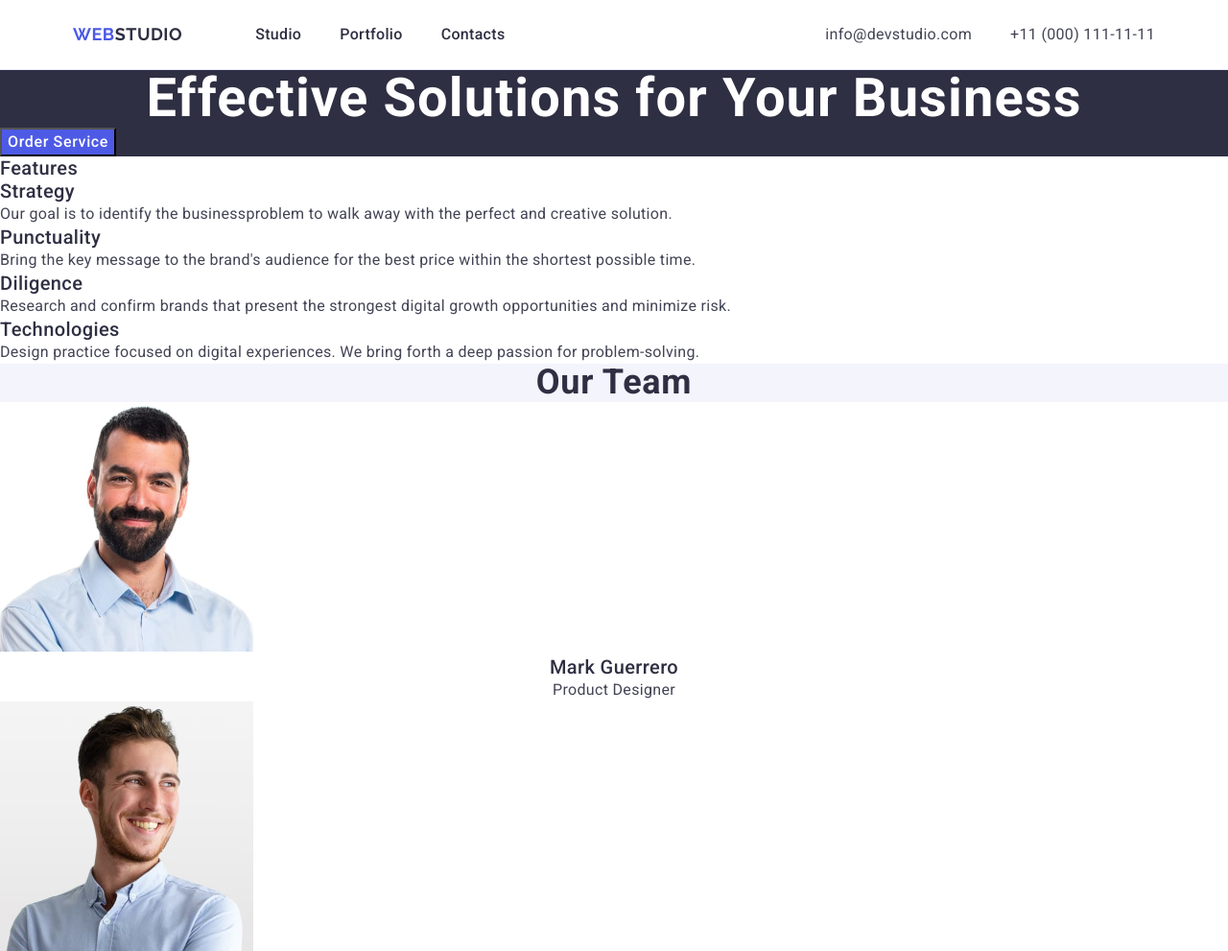
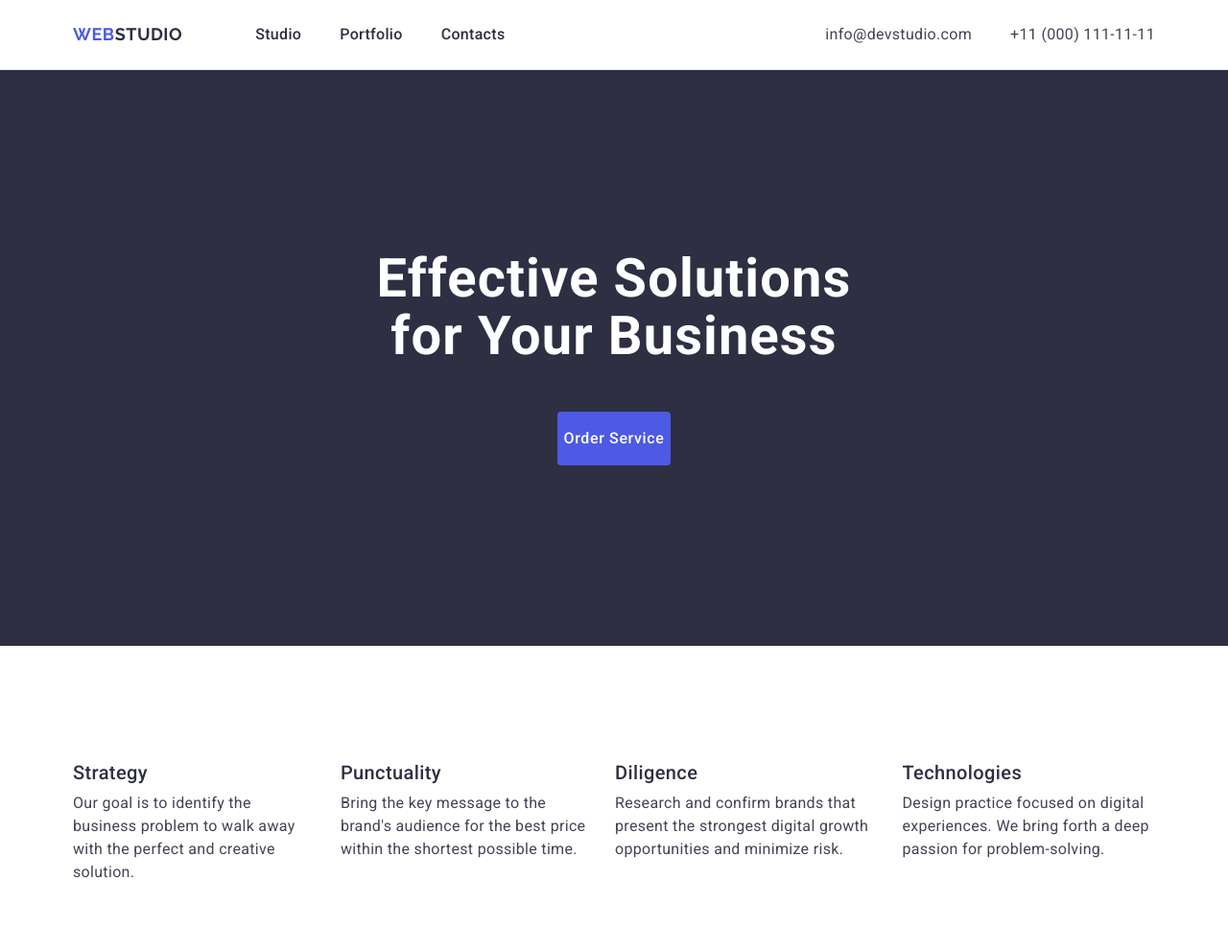
Before and after one commit to DmytroCo/goit-markup-hw-03, a plain HTML site: page index.html in a window 1280 px wide. Shown: the top 991 px of the page at 96% size. Drawn offline with nearby package versions, Linux system fonts and the light colour scheme.

Commit message:
hw3 update section2

```diff
--- a/css/styles.css
+++ b/css/styles.css
@@ -102,9 +102,13 @@ padding: 24px 0;
 
 /*section1*/
 .section {
+        padding: 188px 0;
         background-color: #2e2f42;
 }
 .section-main {
+        margin: 0 auto;
+        margin-bottom: 48px;
+        max-width: 496px;
         font-family: Roboto;
         font-size: 56px;
         font-weight: 700;
@@ -123,6 +127,12 @@ padding: 24px 0;
         color: #ffffff;
         opacity: 0px;
         cursor: pointer;
+        display: block;
+        max-width: 169px;
+        border-radius: 4px;
+        height: 56px;
+        border: none;
+        margin: 0 auto;
 }
 .section-button:hover, .section-button:focus {
         background-color:#404BBF;
@@ -130,6 +140,28 @@ padding: 24px 0;
 /*end section1*/
 
 /*section 2*/
+.second-section {
+        padding: 120px 0;
+}
+.invisible-features{
+        position: absolute;
+        width: 1px;
+        height: 1px;
+        margin: -1px;
+        border: 0;
+        padding: 0;
+        white-space: nowrap;
+        clip-path: inset(100%);
+        clip: rect(0 0 0 0);
+        overflow: hidden;
+}
+.features-ul {
+        display: flex;
+        gap: 24px;
+}
+.features-li{
+        max-width: calc((100%-72px)/4);
+}
 .feature-section {
         font-family: Roboto;
         font-size: 20px;
@@ -138,6 +170,7 @@ padding: 24px 0;
         letter-spacing: 0.02em;
         text-align: left;
         color: #2E2F42;
+        margin-bottom: 8px;
 }
 .feature-text {
         font-family: Roboto;
--- a/index.html
+++ b/index.html
@@ -39,35 +39,39 @@
   <main>
 <!--Section1 Effective Solutions-->
     <section class="section">
+        <div class="container">
         <h1 class="section-main">Effective Solutions for Your Business</h1>
         <button class="section-button" type="button">Order Service</button>
+        </div>
     </section>
 
     <!--Section2 Features-->
-    <section>
-        <h2 class="feature-section">Features</h2>
-        <ul>
-            <li>
+    <section class="second-section">
+        <div class="container">
+        <h2 class="invisible-features">Features</h2>
+        <ul class="features-ul">
+            <li class="features-li">
                 <h3 class="feature-section">Strategy</h3>
-                <p class="feature-text">Our goal is to identify the businessproblem to walk away with the perfect and creative solution.
+                <p class="feature-text">Our goal is to identify the business problem to walk away with the perfect and creative solution.
                 </p>
             </li>
-            <li>
+            <li class="features-li">
                 <h3 class="feature-section">Punctuality</h3>
                 <p class="feature-text">Bring the key message to the brand's audience for the best price within the shortest possible time.
                 </p>
             </li>
-            <li>
+            <li class="features-li">
                 <h3 class="feature-section">Diligence</h3>
                 <p class="feature-text">Research and confirm brands that present the strongest digital growth opportunities and minimize risk.
                 </p>
             </li>
-            <li>
+            <li class="features-li">
                 <h3 class="feature-section">Technologies</h3>
                 <p class="feature-text">Design practice focused on digital experiences. We bring forth a deep passion for problem-solving.
                 </p>
             </li>
         </ul>
+        </div>
     </section>
 
 <!--Section3 Our Team-->
```
Lines whose indentation alone changed are shown as unchanged.
